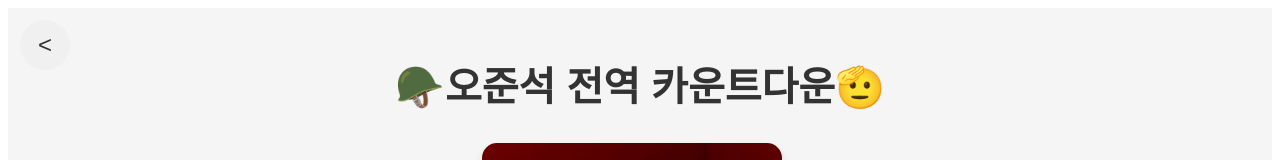
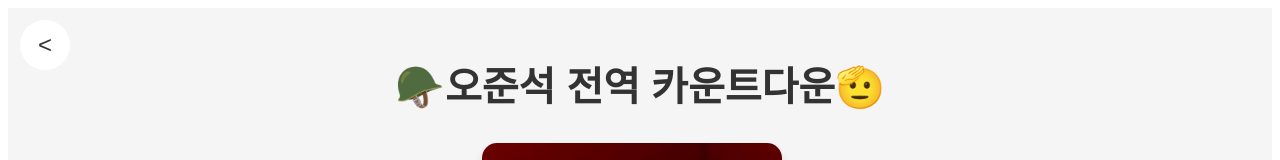
Before and after one commit to tjtkdgur/tjtkdgur.github.io, a plain HTML site: page oh.html in a window 1280 px wide. Shown: the top 160 px of the page. Drawn offline with Linux system fonts and the light colour scheme; a web font is replaced by a local one.

Commit message:
Update style.css

```diff
--- a/style.css
+++ b/style.css
@@ -17,7 +17,7 @@
 
 .back {
     font-family: 'GmarketSansBold', sans-serif;
-    position: absolute;
+    position: fixed;
     top: 20px;
     left: 20px;
     padding: 10px 15px;
@@ -26,7 +26,7 @@
     height: 50px;
     border: none;
     border-radius: 25px;
-    background-color: #f0f0f0;
+    background-color: white;
     color: #333;
     cursor: pointer;
     transition: all 0.2s ease;
```
